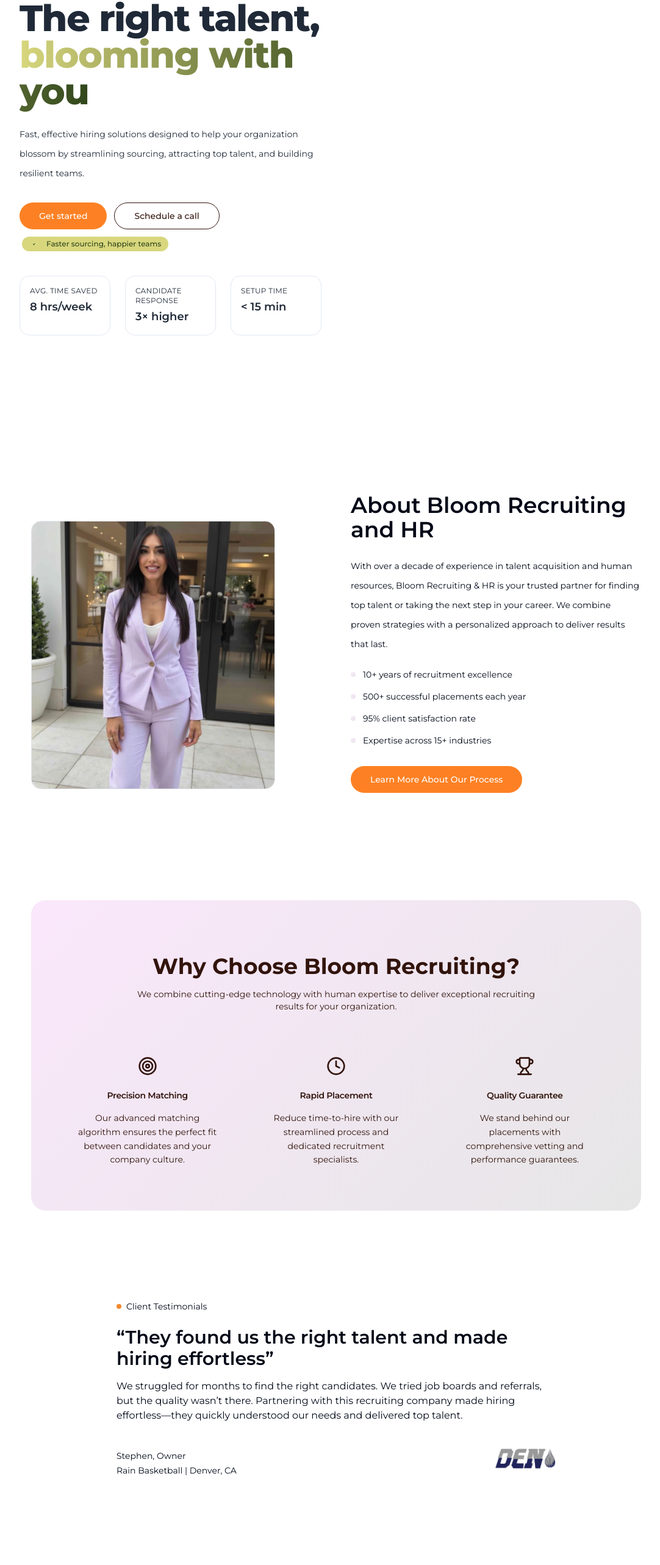
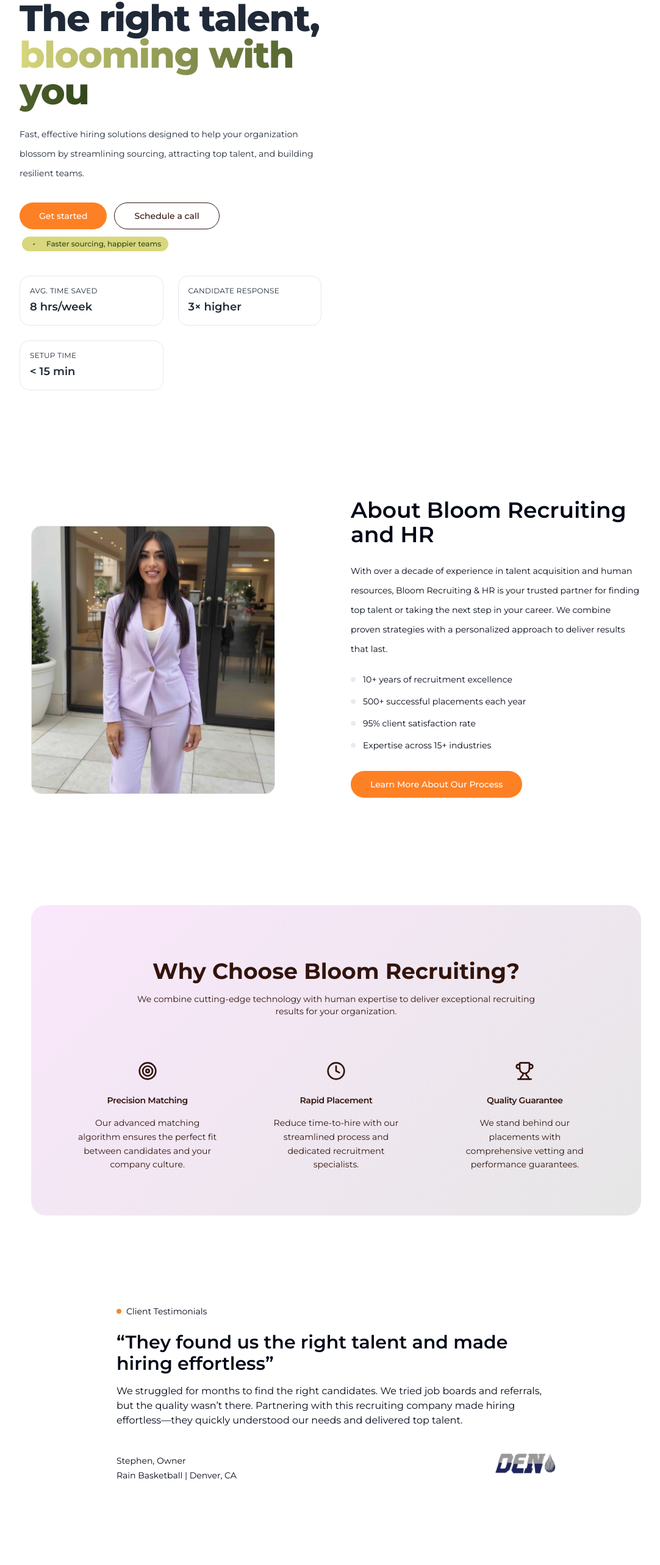
Before and after one commit to CinArb2/bloom, a React (Vite) app: page / in a window 1280 px wide. Shown: the part 179-2745 px from the top of the page at 61% size, without its empty margins (89-1171 px from the left). Built offline with nearby package versions, Linux system fonts and the light colour scheme; grey boxes are pictures that could not be loaded.

Commit message:
fix responsive sm

```diff
--- a/src/components/AboutSection.tsx
+++ b/src/components/AboutSection.tsx
@@ -2,9 +2,9 @@ import { Button } from './button'
 
 const AboutSection = () => {
   return (
-    <section id="about" className="bg-background pb-14 pt-28">
+    <section id="about" className="bg-background pb-14 md:pt-28">
       <div className="container mx-auto max-w-[1000px] px-6 lg:mx-auto lg:px-0">
-        <div className="grid items-center gap-12 lg:grid-cols-2">
+        <div className="grid items-center gap-0 md:gap-12 lg:grid-cols-2">
           <div className="relative order-1 lg:order-none lg:w-[400px]">
             <div className="relative overflow-hidden rounded-2xl border border-border bg-card">
               <img src="./about-us.jpeg" alt="" />
--- a/src/components/App.tsx
+++ b/src/components/App.tsx
@@ -15,7 +15,6 @@ function App() {
       <FeaturedSection />
       <TestimonialCard />
       <ConsultationSection />
-      {/* <CTASection /> */}
       <Footer />
     </div>
   )
--- a/src/components/ConsultationSection.tsx
+++ b/src/components/ConsultationSection.tsx
@@ -3,12 +3,12 @@ import { Button } from './button'
 
 export default function ConsultationSection() {
   return (
-    <section className="w-full bg-background py-16 lg:h-[350px]">
+    <section className="mx-6 bg-background md:py-16 lg:h-[350px]">
       <div className="container relative top-[25px] mx-auto max-w-[734px] rounded-3xl bg-gradient-hero px-6 lg:flex lg:items-center lg:justify-between lg:py-8">
         {/* Left Content */}
-        <div className="w-1/2 max-w-xl">
+        <div className="max-w-xl md:w-1/2">
           {/* Eyebrow */}
-          <div className="inline-flex items-center gap-2 text-sm text-brown-dark">
+          <div className="inline-flex items-center gap-2 pt-9 text-sm text-brown-dark">
             <span className="size-2 rounded-full bg-[#F28A2E]"></span>
             <span>Schedule a Consultation</span>
           </div>
@@ -19,7 +19,7 @@ export default function ConsultationSection() {
           </h2>
 
           {/* Buttons */}
-          <div className="mt-8 flex flex-wrap gap-4 pt-11">
+          <div className="mt-8 flex flex-wrap gap-4 md:pt-11">
             <Button size="lg" variant="default" className="px-8 py-3 text-sm">
               <a
                 href="https://calendly.com/bloomrecruitingandhr-info/30min"
--- a/src/components/FeaturedSection.tsx
+++ b/src/components/FeaturedSection.tsx
@@ -36,8 +36,11 @@ const FeaturedSection = () => {
   ]
 
   return (
-    <section id="services" className="bg-background pb-12 pt-28 lg:py-20">
-      <div className="container mx-auto max-w-[1000px] rounded-3xl bg-gradient-hero px-6 py-12">
+    <section
+      id="services"
+      className="mx-6 bg-background pb-14 md:pt-28 lg:py-20"
+    >
+      <div className="mx-auto max-w-[1000px] rounded-3xl bg-gradient-hero py-12 md:px-6">
         <div className="mb-8 text-center">
           <h2 className="mb-4 pt-10 text-4xl font-bold text-brown-dark">
             Why Choose Bloom Recruiting?
--- a/src/components/Footer.tsx
+++ b/src/components/Footer.tsx
@@ -2,7 +2,7 @@ const Footer = () => {
   return (
     <footer
       id="contact"
-      className="bg-orange-light py-16 text-sm text-brown-dark lg:pt-[200px]"
+      className="mt-20 bg-orange-light py-16 text-sm text-brown-dark lg:pt-[200px]"
     >
       <div className="container mx-auto px-6 lg:mx-auto lg:max-w-[1050px]">
         <div className="grid gap-8 md:grid-cols-4">
--- a/src/components/Header.tsx
+++ b/src/components/Header.tsx
@@ -88,12 +88,15 @@ export default function Header() {
                 </a>
               ))}
               <div className="mt-2 flex gap-2">
-                <a
-                  href="https://docs.google.com/forms/d/e/1FAIpQLSc_s9fEMAMxe_DQAmmQOQzsREeb96Lyy2H6mp865xmBNv7NZA/viewform?usp=header"
-                  className="flex-1 rounded-lg bg-indigo-600 px-3 py-2 text-center text-sm font-semibold text-white hover:bg-indigo-700"
-                >
-                  Get started
-                </a>
+                <Button size="lg" variant="default" className="px-4 text-sm">
+                  <a
+                    href="https://docs.google.com/forms/d/e/1FAIpQLSc_s9fEMAMxe_DQAmmQOQzsREeb96Lyy2H6mp865xmBNv7NZA/viewform?usp=header"
+                    target="_blank"
+                    rel="noreferrer"
+                  >
+                    Get started
+                  </a>
+                </Button>
               </div>
             </div>
           </div>
--- a/src/components/Hero.tsx
+++ b/src/components/Hero.tsx
@@ -6,9 +6,9 @@ export default function Hero() {
     <div className="min-h-screen text-gray-800">
       {/* Hero */}
       <div className="container relative isolate mx-auto max-w-[1150px] lg:mx-auto">
-        <div className="mx-auto grid max-w-7xl grid-cols-1 gap-y-12 px-6 py-16 sm:px-6  lg:grid-cols-2 lg:gap-x-12">
+        <div className="mx-auto grid max-w-7xl grid-cols-1 gap-y-12 py-16 sm:px-6 md:px-6  lg:grid-cols-2 lg:gap-x-12">
           {/* Copy */}
-          <section className="relative z-10 pt-10">
+          <section className="relative z-10 md:pt-10">
             <h1 className="text-5xl font-extrabold tracking-tight text-gray-800 sm:text-6xl">
               The right talent,
               <br />
@@ -54,7 +54,7 @@ export default function Hero() {
               </div>
             </div>
 
-            <div className="mt-10 grid max-w-lg grid-cols-2 gap-6 text-sm text-gray-800 sm:grid-cols-3">
+            <div className="mt-10 grid max-w-lg grid-cols-2 gap-6 text-sm  text-gray-800">
               <Stat label="Avg. time saved" value="8 hrs/week" />
               <Stat label="Candidate response" value="3× higher" />
               <Stat label="Setup time" value="< 15 min" />
@@ -84,7 +84,7 @@ export default function Hero() {
 
 function Stat({ label, value }: { label: string; value: string }) {
   return (
-    <div className="rounded-2xl border border-slate-200 p-4">
+    <div className="w-[150px] rounded-2xl border border-slate-200 p-4 md:w-auto">
       <p className="text-xs uppercase tracking-wide text-gray-800">{label}</p>
       <p className="mt-1 text-lg font-semibold text-gray-800">{value}</p>
     </div>
--- a/src/components/Testimonials.tsx
+++ b/src/components/Testimonials.tsx
@@ -4,8 +4,8 @@ import React from 'react'
 // Drop this into your Testimonial section.
 export default function TestimonialCard() {
   return (
-    <section className="w-full">
-      <div className="container mx-auto max-w-[800px] grid-cols-1 items-center gap-10 px-6 py-12 md:px-10 lg:gap-16 lg:py-16">
+    <section className="w-full pb-14">
+      <div className="container mx-auto max-w-[800px] grid-cols-1 items-center gap-10 px-6 md:px-10 lg:gap-16 lg:py-16">
         {/* Copy / Left */}
         <div>
           {/* Eyebrow */}
```
